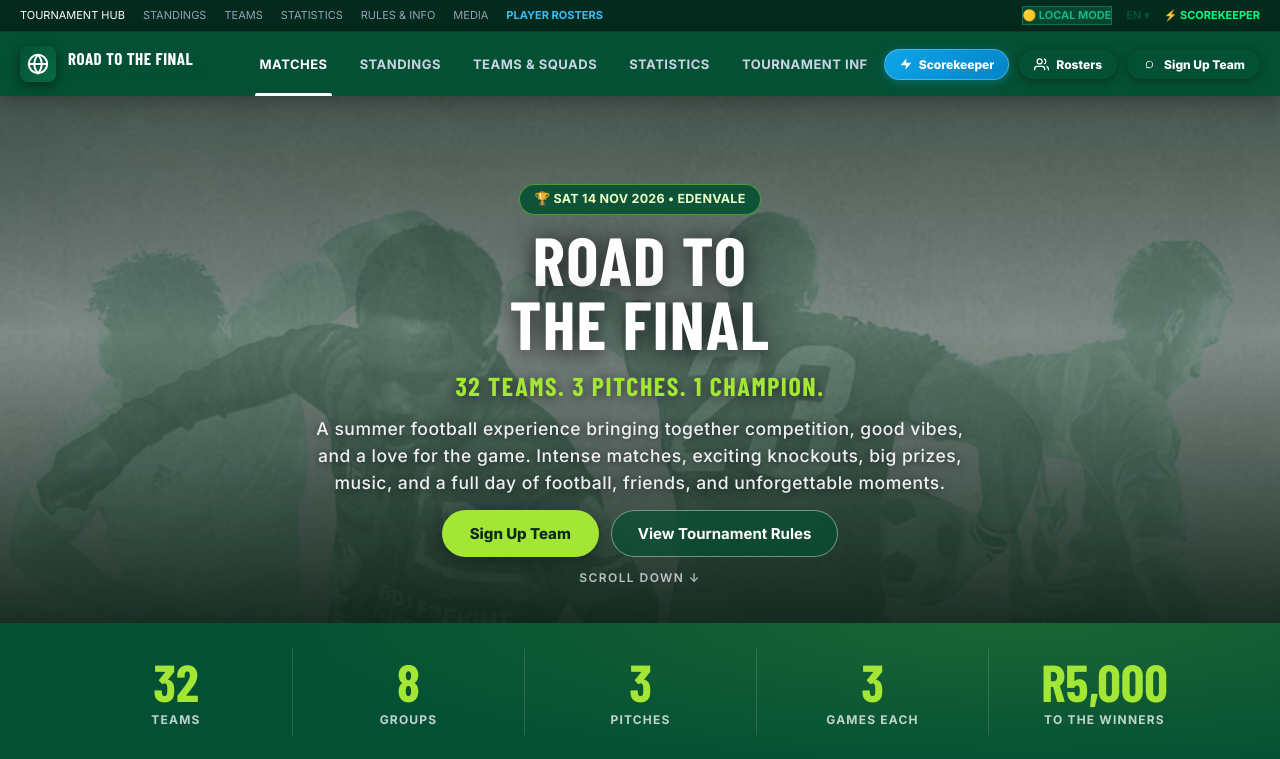
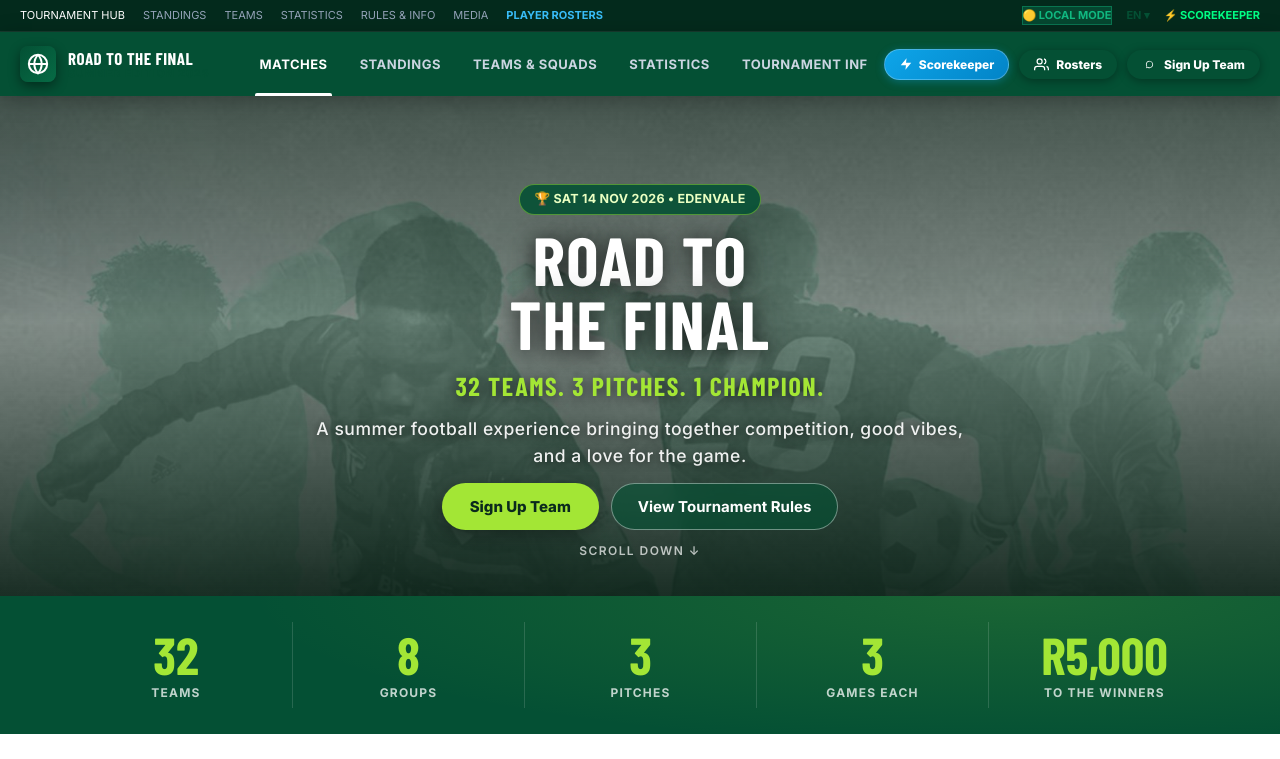
Before and after one commit to ocean-svg/road-to-the-final, a website: page admin.html in a window 1280 px wide. Shown: the top 759 px of the page. Drawn offline with nearby package versions, Linux system fonts and the light colour scheme; no server answers; a web font is replaced by a local one.

Commit message:
Hero blurb: shorten to the first sentence

```diff
--- a/admin.html
+++ b/admin.html
@@ -188,7 +188,7 @@
       <span class="rt-pill">&#127942; Sat 14 Nov 2026 &bull; Edenvale</span>
       <h1 class="fifa-hero-title rt-hero-title">Road to<br>the Final</h1>
       <p class="rt-tagline">32 Teams. 3 Pitches. 1 Champion.</p>
-      <p class="fifa-hero-subtitle rt-hero-sub">A summer football experience bringing together competition, good vibes, and a love for the game. Intense matches, exciting knockouts, big prizes, music, and a full day of football, friends, and unforgettable moments.</p>
+      <p class="fifa-hero-subtitle rt-hero-sub">A summer football experience bringing together competition, good vibes, and a love for the game.</p>
       <div class="fifa-hero-actions rt-hero-actions">
         <button class="btn-signup-hero" onclick="openModal('signup-team')">Sign Up Team</button>
         <button class="btn-fifa-calendar" onclick="switchTab('rules')">View Tournament Rules</button>
```
Also changed, not shown: index.html (+1 -1 lines).
